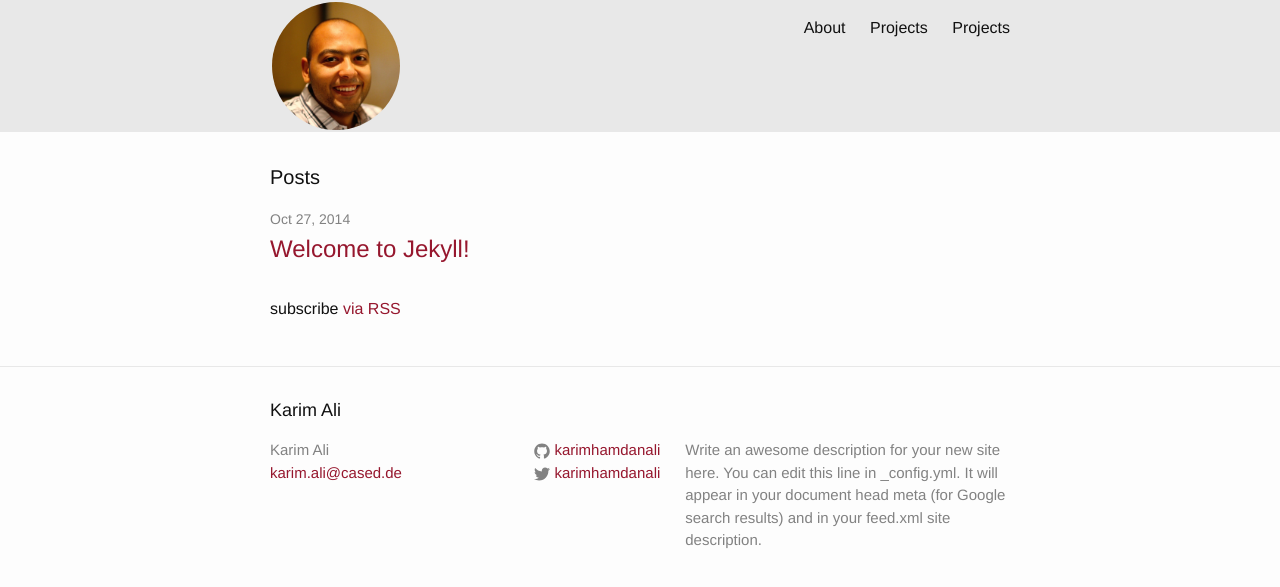
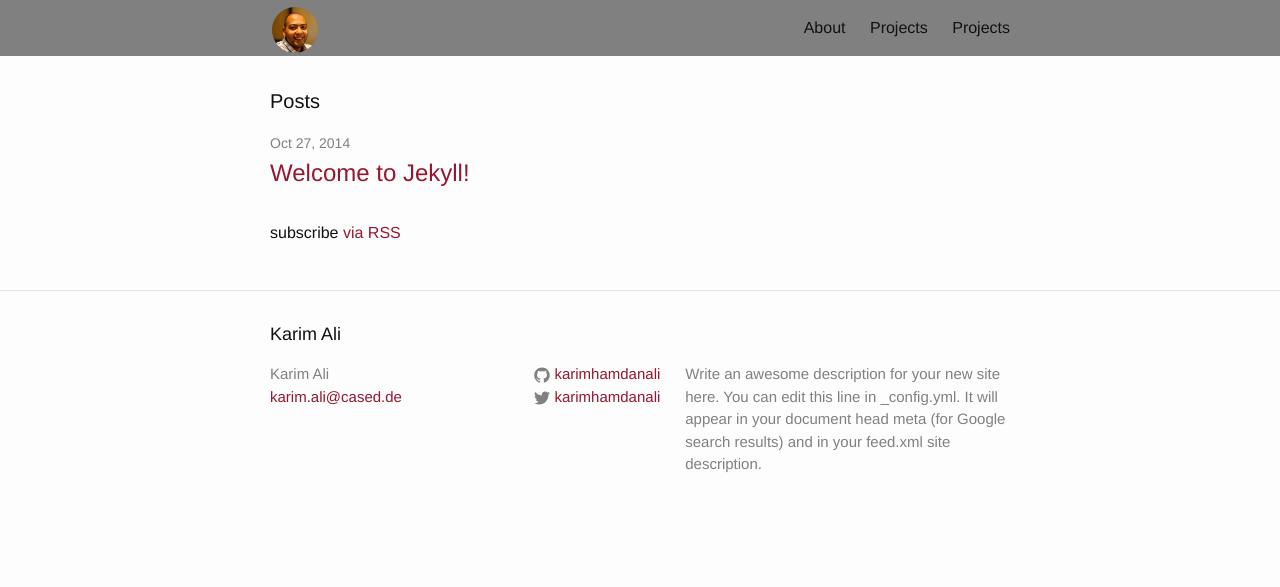
Before and after one commit to karimhamdanali/karimhamdanali.github.io, a Jekyll site: the page built from index.html, in a window 1280 px wide. Shown: the top 587 px of the page. Built offline with Jekyll 4.4.1, drawn with Linux system fonts in a browser that asks for light colours.

Commit message:
header bg

```diff
--- a/_sass/_layout.scss
+++ b/_sass/_layout.scss
@@ -4,7 +4,7 @@
 .site-header {
     //border-top: 5px solid $grey-color-dark;
     //border-bottom: 1px solid $grey-color-light;
-    background: $grey-color-light;
+    background: $grey-color;
     min-height: 56px;
 
     // Positioning context for the mobile navigation icon
@@ -24,8 +24,8 @@
     }
 
     > img {
-        max-height: 128px;
-        max-width:  128px;
+        max-height: 46px;
+        max-width:  46px;
         border-radius: 50%;
         margin: 2px;
 
--- a/css/main.scss
+++ b/css/main.scss
@@ -17,7 +17,7 @@ $text-color:       #111;
 $background-color: #fdfdfd;
 $brand-color:      #96172E;
 
-$grey-color:       #828282;
+$grey-color:       #808080;
 $grey-color-light: lighten($grey-color, 40%);
 $grey-color-dark:  darken($grey-color, 25%);
 
```
